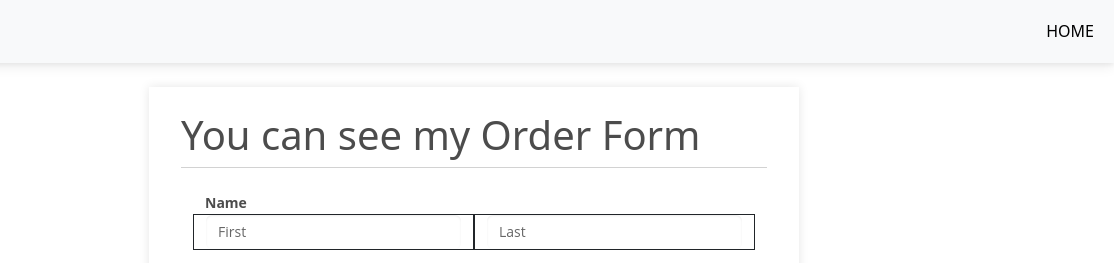
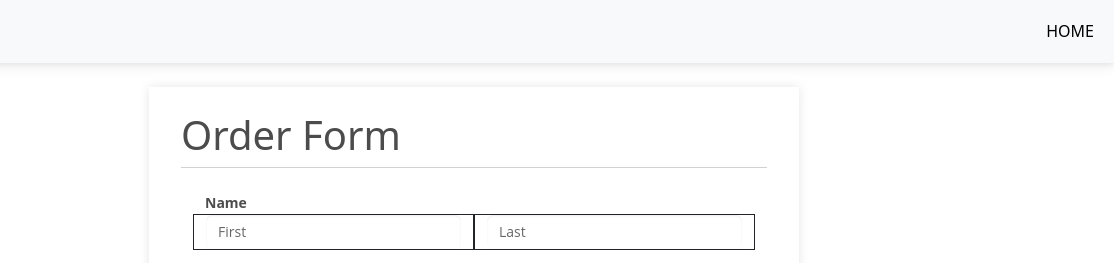
Before and after one commit to AabcdefU/mp1, a plain HTML site: page orderform.html in a window 1280 px wide. Shown: the top 263 px of the page, 166-1280 px from the left. Drawn offline with nearby package versions, Linux system fonts and the light colour scheme.

Commit message:
orderform

```diff
--- a/orderform.html
+++ b/orderform.html
@@ -62,7 +62,7 @@
             <div class="container pt-4">
                 <div class="row">
                     <div class="col-12 px-4">
-                        <h1>You can see my Order Form</h1>
+                        <h1>Order Form</h1>
                         <hr class="mt-1" />
                     </div>
 
```
